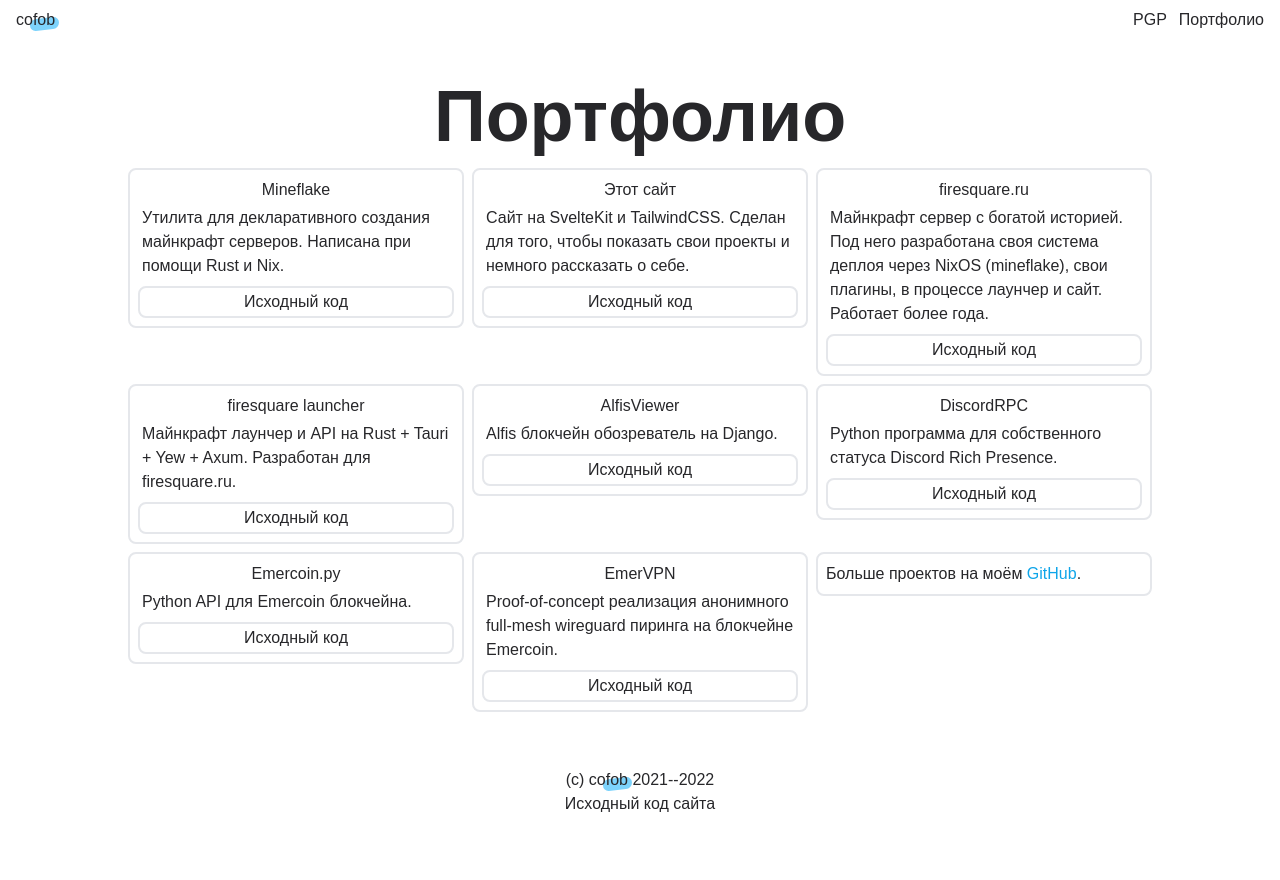
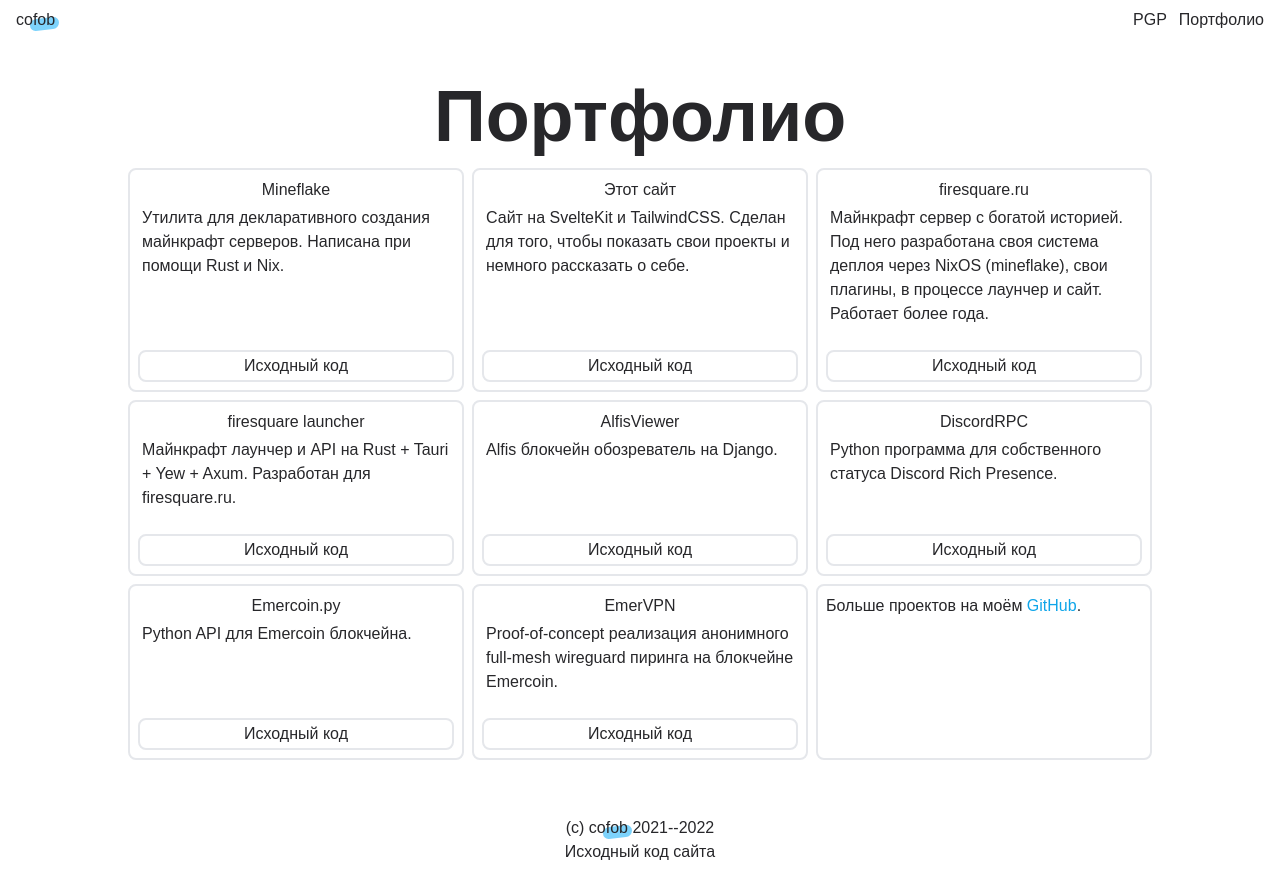
Before and after one commit to cofob/cofob.dev, a SvelteKit app: page /portfolio in a window 1280 px wide. Before the commit the page ends 832 px from the top, so only its background shows below. Built offline with nearby package versions, Linux system fonts and the light colour scheme; a web font is replaced by a local one.

Commit message:
Fix cards

```diff
--- a/src/routes/portfolio/+page.svelte
+++ b/src/routes/portfolio/+page.svelte
@@ -34,7 +34,7 @@
 		<Card source="https://github.com/cofob/EmerVPN" name="EmerVPN"
 			>Proof-of-concept реализация анонимного full-mesh wireguard пиринга на блокчейне Emercoin.</Card
 		>
-		<div class="rounded-lg border-2 h-min">
+		<div class="rounded-lg border-2">
 			<div class="m-2">
 				Больше проектов на моём <a href="https://github.com/cofob/" class="link" target="_blank">GitHub</a>.
 			</div>
--- a/src/routes/portfolio/Card.svelte
+++ b/src/routes/portfolio/Card.svelte
@@ -3,11 +3,11 @@
 	export let source: string;
 </script>
 
-<div class="rounded-lg border-2 h-min">
-	<div class="m-2">
+<div class="rounded-lg border-2">
+	<div class="m-2 flex flex-col min-h-full">
 		<p class="font-medium text-center">{name}</p>
-		<p class="mt-1 mx-1"><slot /></p>
-		<a href={source} target="_blank">
+		<p class="mt-1 mx-1" style="flex: 1"><slot /></p>
+		<a href={source} target="_blank" class="mb-4">
 			<button>Исходный код</button>
 		</a>
 	</div>
```
